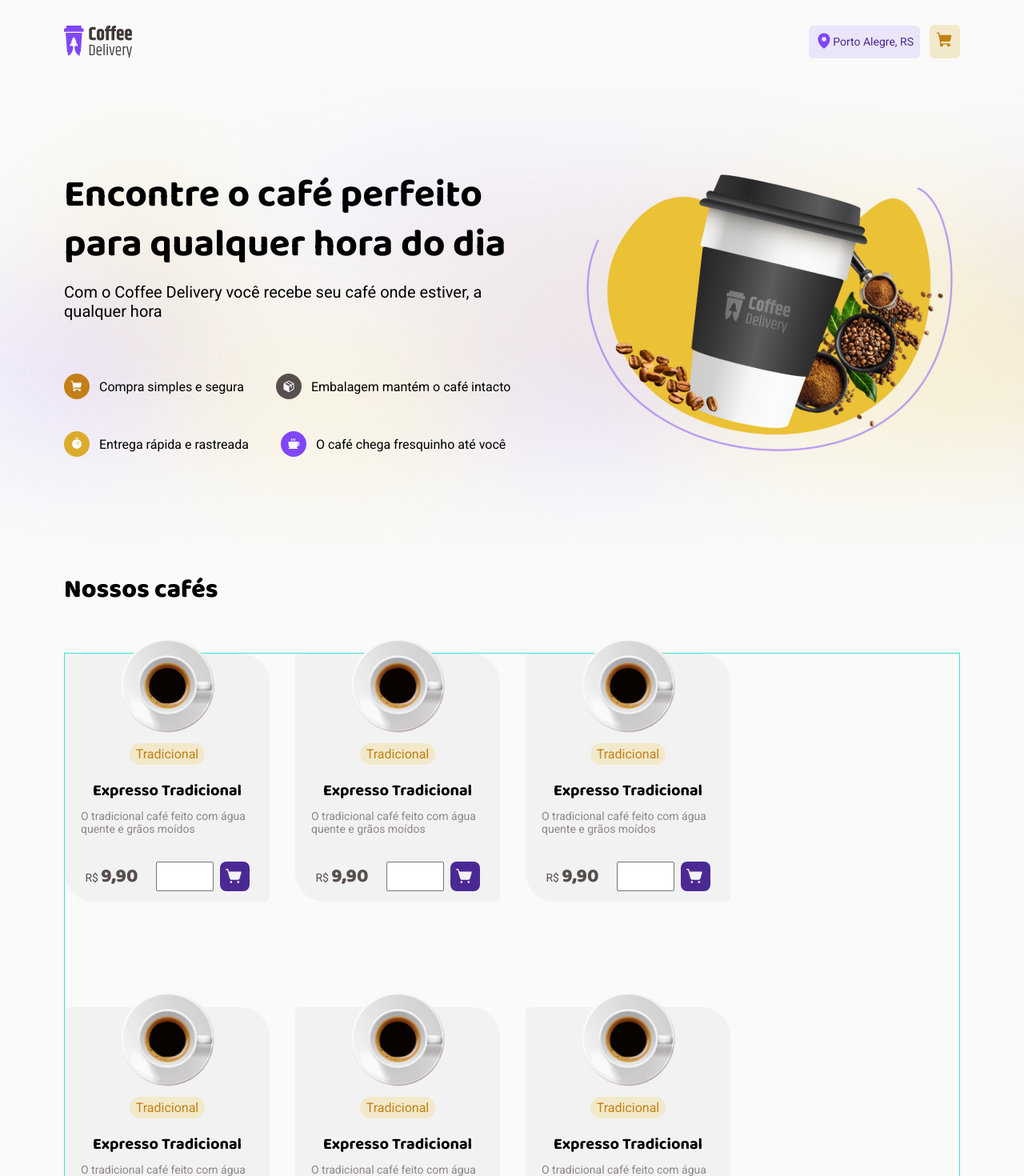
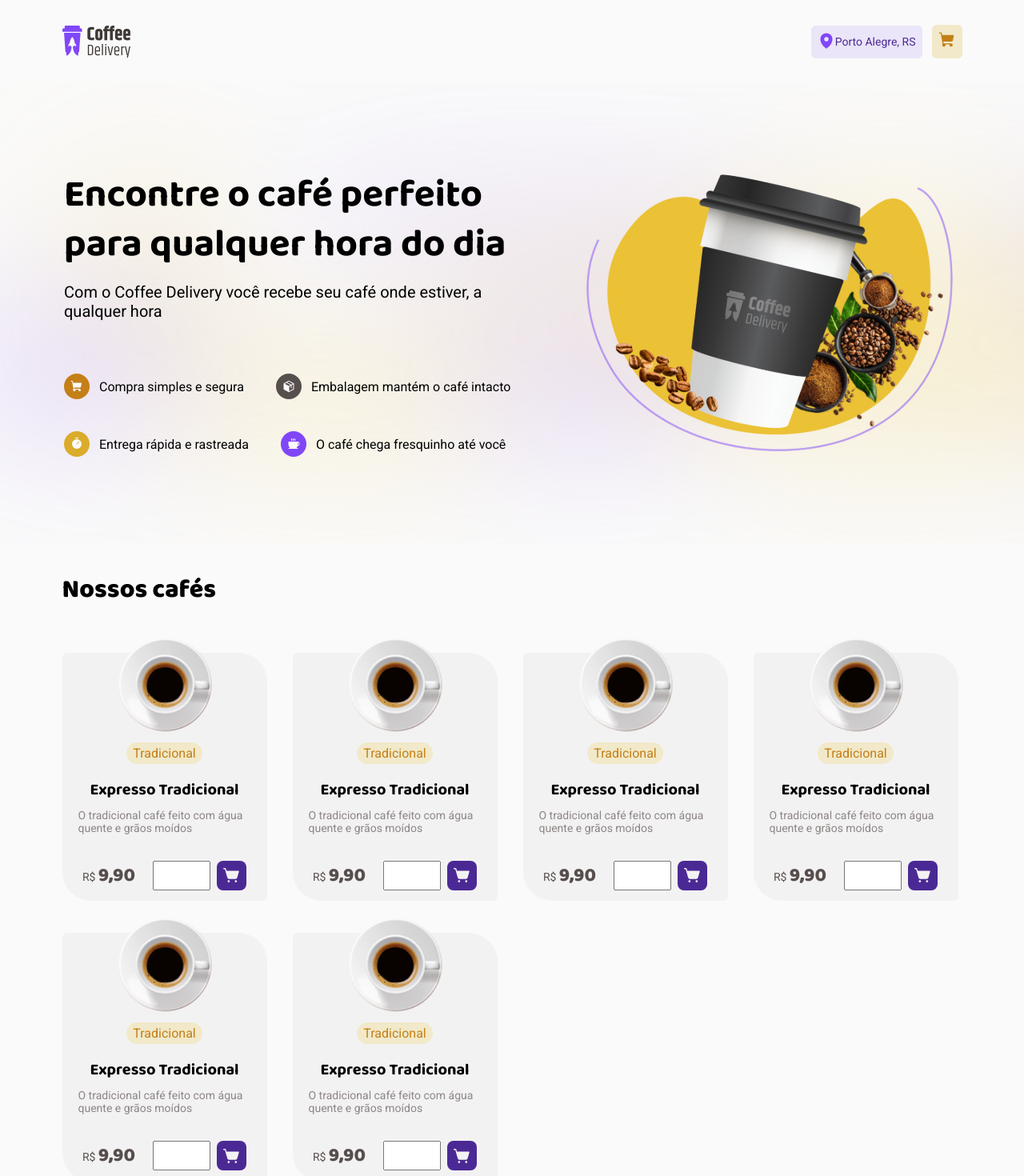
Before and after one commit to dharuanluigi/coffee-delivery, a React (Vite) app: page / in a window 1280 px wide. Shown: the top 1470 px of the page at 80% size. Built offline with nearby package versions, Linux system fonts and the light colour scheme.

Commit message:
Fix: grade coffees layout

```diff
--- a/src/components/CoffeeCard/styles.ts
+++ b/src/components/CoffeeCard/styles.ts
@@ -11,7 +11,6 @@ export const CoffeeCardContainer = styled.div`
   border-radius: 6px 36px;
   padding: 1.25rem;
 
-  margin-bottom: 100px; // <--- REMOVE THIS
   background: ${(props) => props.theme["base-card"]};
 
   img {
--- a/src/components/Header/styles.ts
+++ b/src/components/Header/styles.ts
@@ -14,7 +14,7 @@ export const HeaderContent = styled.div`
   justify-content: space-between;
   align-items: center;
   width: 100%;
-  max-width: 1120px;
+  max-width: 1125px;
 `;
 
 export const HeaderActionsContainer = styled.div`
--- a/src/homeStyle.ts
+++ b/src/homeStyle.ts
@@ -87,7 +87,7 @@ export const BodyContainer = styled.main`
 export const ContainerTitle = styled.div`
   display: flex;
   width: 100%;
-  max-width: 1120px;
+  max-width: 1125px;
   margin-top: 2rem;
 
   h1 {
@@ -97,10 +97,9 @@ export const ContainerTitle = styled.div`
 `;
 
 export const BodyContent = styled.div`
-  max-width: 1120px;
+  max-width: 1125px;
+
   display: flex;
-  gap: 2rem;
   flex-wrap: wrap;
-
-  border: 1px solid turquoise;
+  gap: 2.5rem 2rem;
 `;
```
Also changed, not shown: 1 other file (tests, documents, lock files or other folders).
